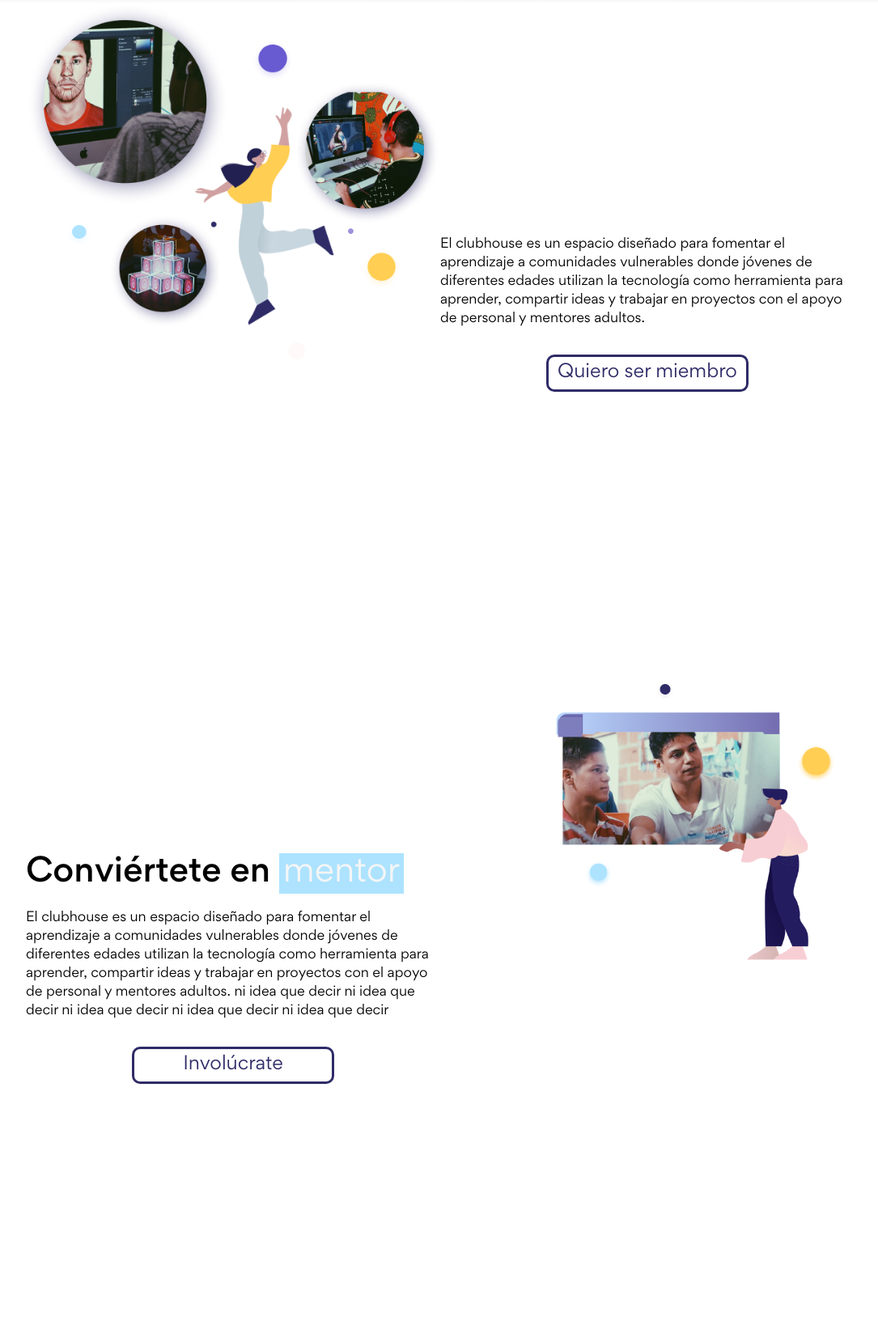
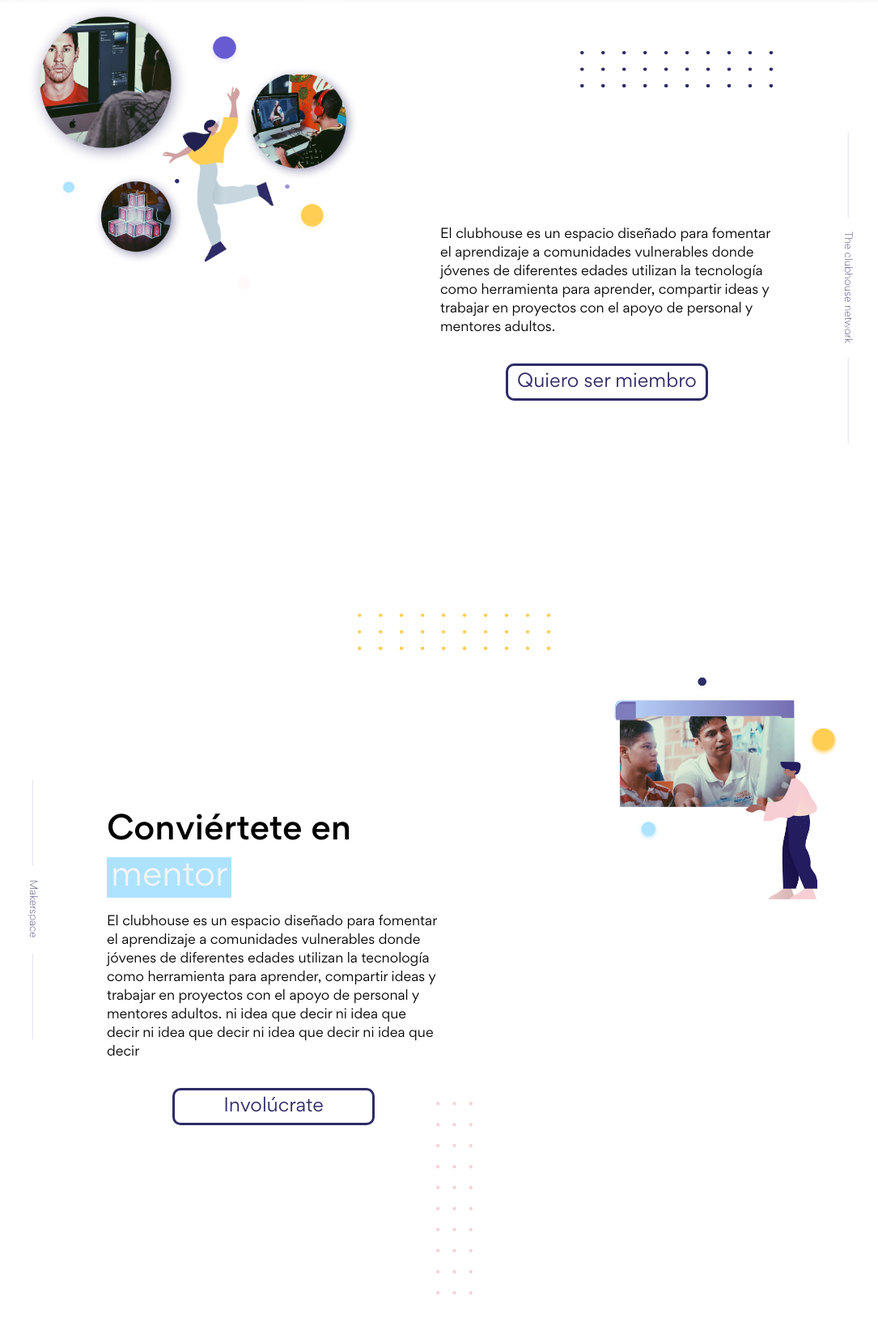
Before and after one commit to MetalPrime/web-clubhouse, a plain HTML site: page index.html in a window 1280 px wide. Shown: the part 717-2360 px from the top of the page at 81% size, without its empty margins (96-1181 px from the left). Drawn offline with Linux system fonts and the light colour scheme; files whose address does not match are found by name.

Commit message:
items and accesories available and technical

```diff
--- a/index.html
+++ b/index.html
@@ -52,9 +52,10 @@
     <main class="main margin">
         <article class="row columns">
             <section class="row__two">
-                <img src="src/img/index/img1.png" alt="">
+                <img src="src/img/index/img1.png" alt="img">
             </section>
             <section class="row__two justify justify__center">
+                <img src="src/img/index/item_1.svg" alt="item_1" class="item  item_1">
                 <p>El clubhouse es un espacio diseñado para fomentar el
                     aprendizaje a comunidades vulnerables donde jóvenes de
                     diferentes edades utilizan la tecnología como herramienta
@@ -62,8 +63,11 @@
                     el apoyo de personal y mentores adultos. </p>
                 <button class="btn btn--outline">Quiero ser miembro</button>
             </section>
+            <img src="src/img/index/item_2.svg" alt="item_2" class="item item_middle-down">
+            <img src="src/img/index/network.svg" alt="item_network" class="item item_right-middle">
         </article>
         <article class="row columns">
+            <img src="src/img/index/makespace.svg" alt="item_makespace" class="item item_left-middle">
             <section class="row__two justify justify__center">
                 <h1 class="title">Conviértete en <span class="span span--bg4">mentor</span></h1>
                 <p>El clubhouse es un espacio diseñado para fomentar el
@@ -77,6 +81,7 @@
             <section class="row__two">
                 <img src="src/img/index/img2.png" alt="">
             </section>
+            <img src="src/img/index/item_3.svg" alt="item_3" class="item item_middle-down-rotate">
         </article>
         <article class="field">
             <h1 class="field__title title">Nuestros <span class="span span--bg2">Campos</span></h1>
@@ -139,6 +144,7 @@
                     <p>Realidad Virtual/Aumentada</p>
                 </div>
             </section>
+            <img src="src/img/index/item_2.svg" alt="item_2"class="item item_left-down">
         </article>
         <article class="row" style="display: flex; flex-direction:column">
             <h1 class="title  field__title "><span class="span span--bg6">Agéndate</span> con nosotros</h1>
@@ -182,7 +188,7 @@
                     <img src="src/img/index/img3.png" alt="">
                 </section>
             </section>
-
+            <img src="src/img/index/item_3.svg" alt="item_3" class="item item_left-down-outside-rotate">
         </article>
     </main>
     <footer class="footer">
--- a/styles/_field.scss
+++ b/styles/_field.scss
@@ -1,6 +1,7 @@
 .field{
     margin-top: 50px;
     margin-bottom: 50px;
+    position: relative;
     &__title{
         text-align: center;
     }
--- /dev/null
+++ b/styles/components/_items.scss
@@ -0,0 +1,40 @@
+.item{
+    position: absolute;
+
+    &_1{
+        right: 0;
+        top: 60px;
+    }
+
+    &_middle-down{
+        bottom: 0;
+        left: 40%;
+    }
+
+    &_middle-down-rotate{
+        bottom: 100px;
+        left: 40%;
+        transform: rotate(90deg);
+    }
+
+    &_left-down{
+        left: 0;
+        bottom: -100px;
+    }
+
+    &_left-down-outside-rotate{
+        left: -175px;
+        bottom: 100px;
+        transform: rotate(90deg);
+    }
+
+    &_left-middle{
+        left: 0;
+        top: 20%;
+    }
+
+    &_right-middle{
+        right: 0;
+        top: 20%;
+    }
+}
--- a/styles/components/_justify.scss
+++ b/styles/components/_justify.scss
@@ -4,5 +4,7 @@
 
     &__center{
         justify-content: center;
+        margin-right: 100px;
+        margin-left: 100px;
     }
 }
--- a/styles/components/_row.scss
+++ b/styles/components/_row.scss
@@ -1,32 +1,47 @@
 .row{
     width: 100%;
     display: flex;
+    position: relative;
 
     &__two{
         width:50%;
+        position: relative;
+
     }
 
     &__three{
         width: 33%;
+        position: relative;
+
     }
 
     &__four{
         width: 25%;
+        position: relative;
+
     }
 
     &__4th{
         width: 80%;
+        position: relative;
+
     }
 
     &__3rd{
         width: 60%;
+        position: relative;
+
     }
 
     &__2nd{
         width: 40%;
+        position: relative;
+
     }
 
     &__1st{
         width: 20%;
+        position: relative;
+
     }
 }
--- a/styles/index.scss
+++ b/styles/index.scss
@@ -11,6 +11,7 @@
 @import './components/figure';
 @import './components/btns';
 @import './components/card';
+@import './components/items';
 
 @import './layout.scss/landing';
 @import './layout.scss/footer';
```
Also changed, not shown: src/img/index/item_1.svg (added), src/img/index/item_2.svg (added), src/img/index/item_3.svg (added), src/img/index/makespace.svg (added), src/img/index/network.svg (added), styles/index.css, 1 other file.
